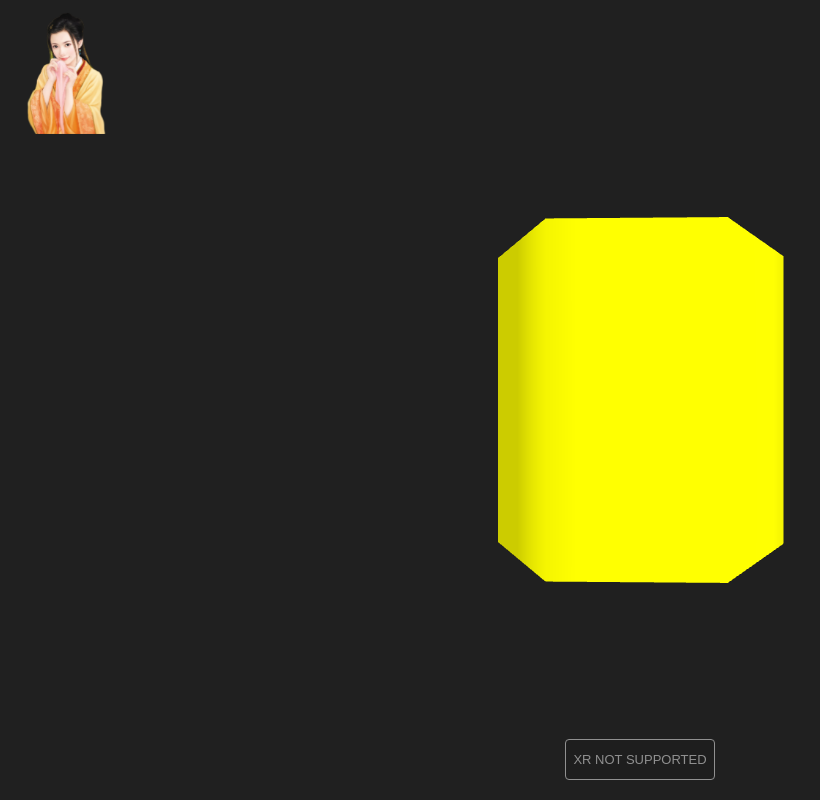
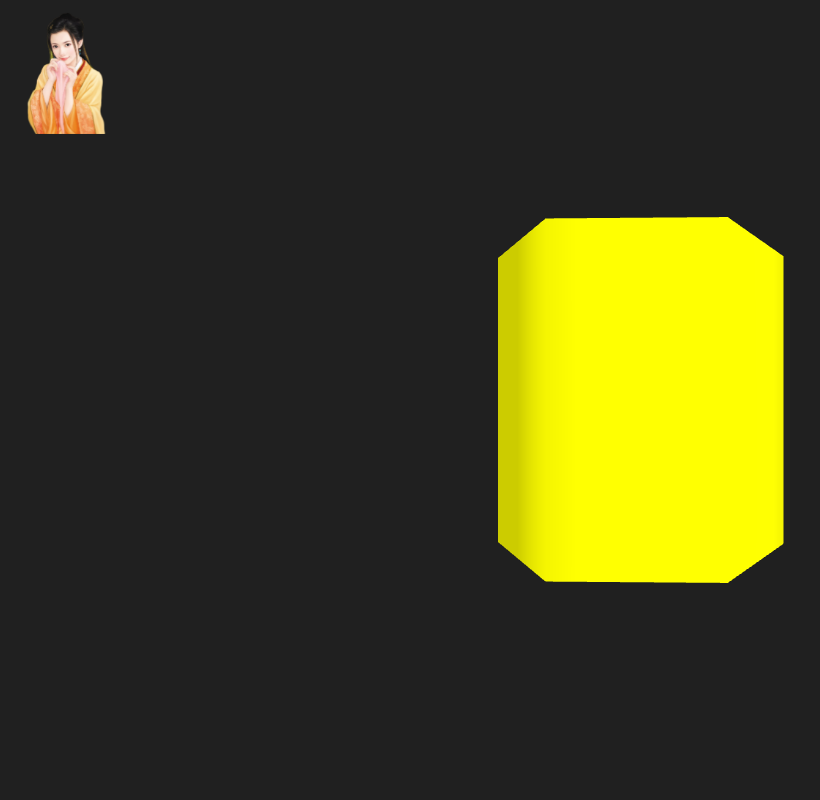
Before and after one commit to HBKIM/WebXR, a plain HTML site: page index.html in a window 1280 px wide. Shown: the whole page, without its empty margins (0-820 px from the left). Drawn offline with nearby package versions, Linux system fonts and the light colour scheme; animation ran at ten frames a second.

Commit message:
Update index.html

```diff
--- a/index.html
+++ b/index.html
@@ -45,7 +45,19 @@
       renderer.setSize(window.innerWidth, window.innerHeight);
       renderer.xr.enabled = true;
       document.body.appendChild(renderer.domElement);
-      document.body.appendChild(XRButton.createButton(renderer));
+
+      // WebXR 지원 여부 확인 후 버튼 추가
+      if (navigator.xr) {
+        navigator.xr.isSessionSupported('immersive-vr').then((supported) => {
+          if (supported) {
+            document.body.appendChild(XRButton.createButton(renderer));
+          } else {
+            console.warn('immersive-vr not supported');
+          }
+        });
+      } else {
+        console.warn('WebXR not available');
+      }
 
       // 조명 추가
       const ambientLight = new THREE.AmbientLight(0xffffff, 0.8);
```
